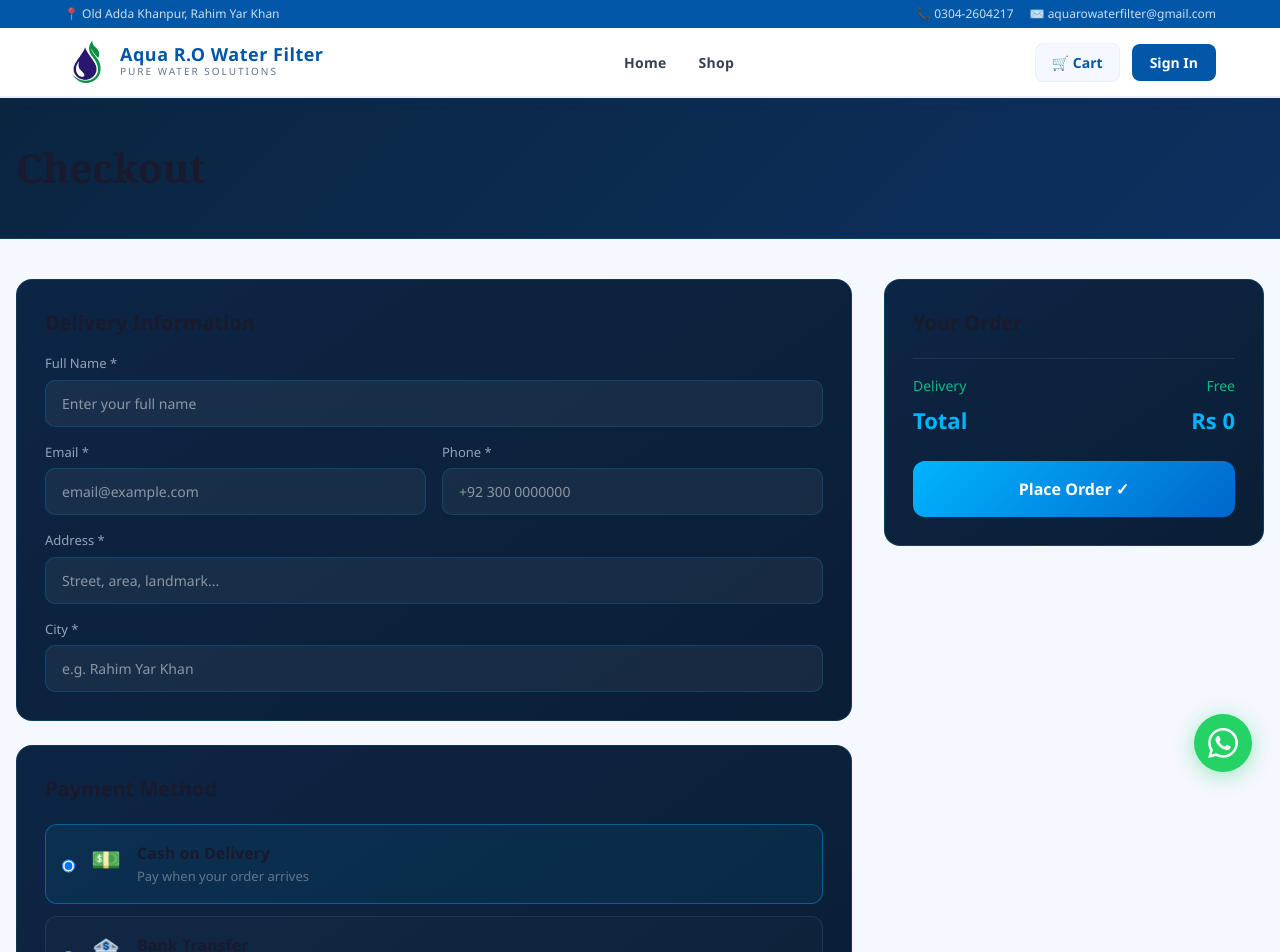
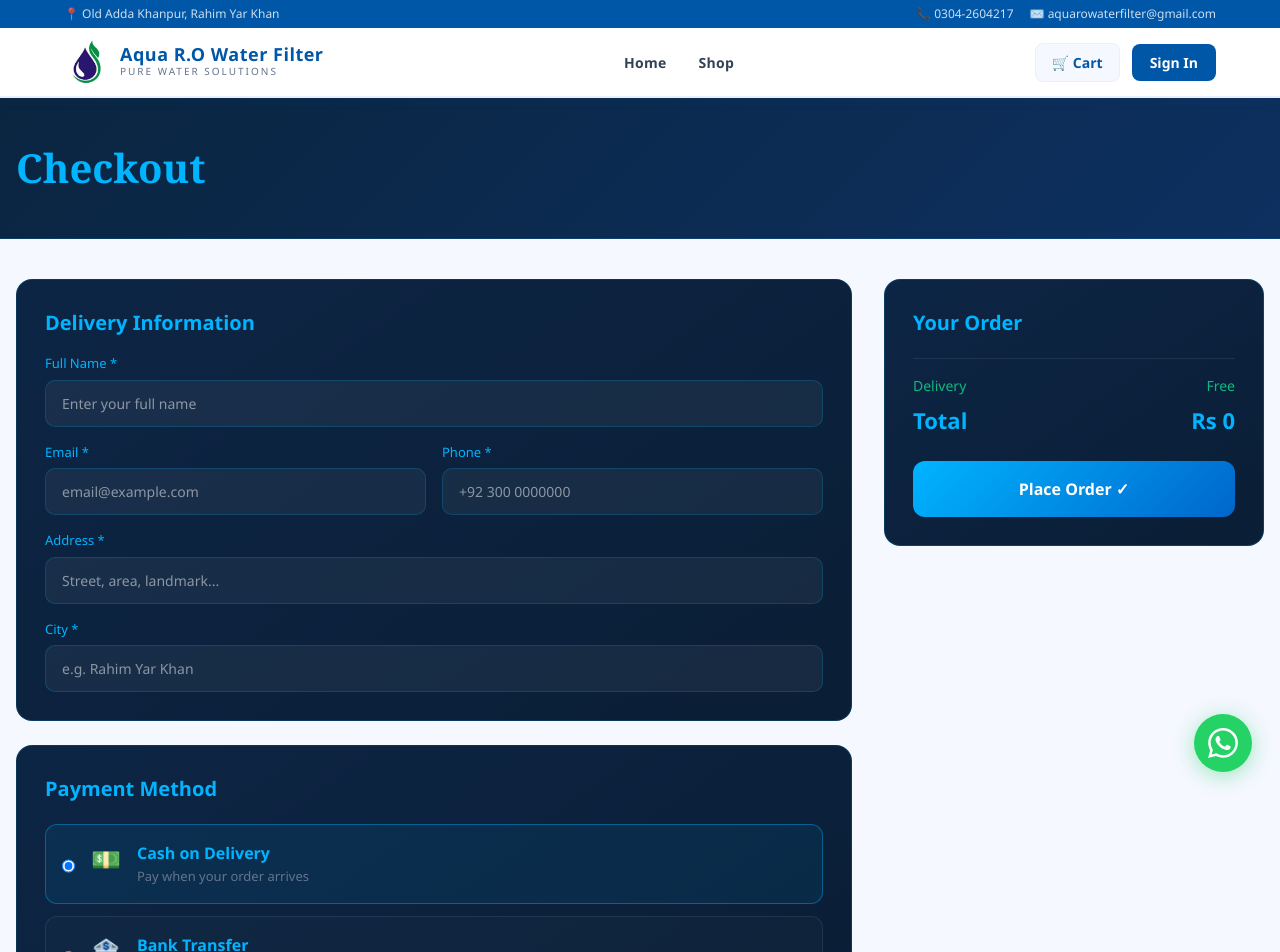
Before and after one commit to ShaheerKhalid01/aqua-tai, a Next.js app: page /checkout in a window 1280 px wide. Shown: the top 952 px of the page. Built offline with nearby package versions, Linux system fonts and the light colour scheme.

Commit message:
Fix cart quantity selector text color - change from white to dark for visibility

```diff
--- a/app/(store)/cart/page.js
+++ b/app/(store)/cart/page.js
@@ -19,7 +19,7 @@ export default function CartPage() {
     <div style={{ minHeight: "100vh", paddingBottom: 80 }}>
       <div style={{ background: "linear-gradient(135deg, #0a2540, #0d3060)", padding: "40px 0", borderBottom: "1px solid rgba(0,180,255,0.15)", marginBottom: 40 }}>
         <div className="max-w-7xl mx-auto px-4">
-          <h1 style={{ fontSize: 40, fontWeight: 900, fontFamily: "Georgia, serif" }}>Shopping Cart</h1>
+          <h1 style={{ fontSize: 40, fontWeight: 900, fontFamily: "Georgia, serif", color: "#00b4ff" }}>Shopping Cart</h1>
           <p style={{ color: "#94a3b8", marginTop: 8 }}>{items.length} item{items.length > 1 ? "s" : ""} in your cart</p>
         </div>
       </div>
@@ -32,7 +32,7 @@ export default function CartPage() {
               <div key={item.id} style={{ background: "linear-gradient(145deg, #0d2545, #0a1e35)", border: "1px solid rgba(0,180,255,0.15)", borderRadius: 16, padding: 24, marginBottom: 16, display: "flex", gap: 20, alignItems: "center" }}>
                 <div style={{ width: 80, height: 80, background: "linear-gradient(135deg, #0a2540, #1a3a6c)", borderRadius: 12, display: "flex", alignItems: "center", justifyContent: "center", fontSize: 36, flexShrink: 0 }}>💧</div>
                 <div style={{ flex: 1 }}>
-                  <h3 style={{ fontWeight: 700, marginBottom: 6 }}>{item.name}</h3>
+                  <h3 style={{ fontWeight: 700, marginBottom: 6, color: "#00b4ff" }}>{item.name}</h3>
                   <p style={{ color: "#00b4ff", fontWeight: 700, fontSize: 18 }}>{formatPrice(item.price)}</p>
                 </div>
                 <div style={{ display: "flex", alignItems: "center", gap: 0, background: "rgba(255,255,255,0.05)", border: "1px solid rgba(0,180,255,0.2)", borderRadius: 10, overflow: "hidden" }}>
@@ -51,10 +51,10 @@ export default function CartPage() {
           {/* Summary */}
           <div>
             <div style={{ background: "linear-gradient(145deg, #0d2545, #0a1e35)", border: "1px solid rgba(0,180,255,0.2)", borderRadius: 16, padding: 28, position: "sticky", top: 90 }}>
-              <h2 style={{ fontSize: 22, fontWeight: 800, marginBottom: 24 }}>Order Summary</h2>
+              <h2 style={{ fontSize: 22, fontWeight: 800, color: "#00b4ff", marginBottom: 24 }}>Order Summary</h2>
               {items.map((item) => (
                 <div key={item.id} style={{ display: "flex", justifyContent: "space-between", marginBottom: 12, fontSize: 14 }}>
-                  <span style={{ color: "#94a3b8" }}>{item.name} × {item.qty}</span>
+                  <span style={{ color: "#00b4ff" }}>{item.name} × {item.qty}</span>
                   <span>{formatPrice(item.price * item.qty)}</span>
                 </div>
               ))}
--- a/app/(store)/checkout/page.js
+++ b/app/(store)/checkout/page.js
@@ -38,13 +38,13 @@ export default function CheckoutPage() {
   if (placed) return (
     <div style={{ minHeight: "80vh", display: "flex", flexDirection: "column", alignItems: "center", justifyContent: "center", textAlign: "center", padding: "0 16px" }}>
       <div style={{ fontSize: 80, marginBottom: 20 }}>🎉</div>
-      <h2 style={{ fontSize: 36, fontWeight: 900, fontFamily: "Georgia, serif", marginBottom: 12 }}>Order Placed!</h2>
+      <h2 style={{ fontSize: 36, fontWeight: 900, fontFamily: "Georgia, serif", color: "#00b4ff", marginBottom: 12 }}>Order Placed!</h2>
       <div style={{ background: "rgba(0,180,255,0.08)", border: "1px solid rgba(0,180,255,0.2)", borderRadius: 12, padding: "12px 28px", marginBottom: 16, display: "inline-block" }}>
-        <span style={{ color: "#64748b", fontSize: 13 }}>Order ID: </span>
+        <span style={{ color: "#00b4ff", fontSize: 13 }}>Order ID: </span>
         <span style={{ color: "#00b4ff", fontWeight: 800, fontSize: 16 }}>{orderId}</span>
       </div>
-      <p style={{ color: "#94a3b8", fontSize: 18, marginBottom: 8 }}>Thank you, {form.name}!</p>
-      <p style={{ color: "#64748b", marginBottom: 32 }}>We'll contact you at {form.phone} to confirm delivery.</p>
+      <p style={{ color: "#00b4ff", fontSize: 18, marginBottom: 8 }}>Thank you, {form.name}!</p>
+      <p style={{ color: "#00b4ff", marginBottom: 32 }}>We'll contact you at {form.phone} to confirm delivery.</p>
       <div style={{ display: "flex", gap: 12, flexWrap: "wrap", justifyContent: "center" }}>
         <Link href="/orders" style={{ background: "rgba(0,180,255,0.1)", border: "1px solid rgba(0,180,255,0.3)", color: "#00b4ff", padding: "12px 24px", borderRadius: 12, textDecoration: "none", fontWeight: 700 }}>📦 View My Orders</Link>
         <Link href="/" style={{ background: "linear-gradient(135deg, #00b4ff, #0066cc)", color: "#fff", padding: "12px 24px", borderRadius: 12, textDecoration: "none", fontWeight: 700 }}>Continue Shopping</Link>
@@ -53,13 +53,13 @@ export default function CheckoutPage() {
   );
 
   const inputStyle = { width: "100%", background: "rgba(255,255,255,0.05)", border: "1px solid rgba(0,180,255,0.2)", borderRadius: 10, padding: "12px 16px", color: "#fff", fontSize: 14, outline: "none", marginTop: 6 };
-  const labelStyle = { color: "#94a3b8", fontSize: 13, display: "block", marginTop: 16 };
+  const labelStyle = { color: "#00b4ff", fontSize: 13, display: "block", marginTop: 16 };
 
   return (
     <div style={{ minHeight: "100vh", paddingBottom: 80 }}>
       <div style={{ background: "linear-gradient(135deg, #0a2540, #0d3060)", padding: "40px 0", borderBottom: "1px solid rgba(0,180,255,0.15)", marginBottom: 40 }}>
         <div className="max-w-7xl mx-auto px-4">
-          <h1 style={{ fontSize: 40, fontWeight: 900, fontFamily: "Georgia, serif" }}>Checkout</h1>
+          <h1 style={{ fontSize: 40, fontWeight: 900, fontFamily: "Georgia, serif", color: "#00b4ff" }}>Checkout</h1>
         </div>
       </div>
 
@@ -68,7 +68,7 @@ export default function CheckoutPage() {
           <div style={{ display: "grid", gridTemplateColumns: "1fr 380px", gap: 32 }}>
             <div>
               <div style={{ background: "linear-gradient(145deg, #0d2545, #0a1e35)", border: "1px solid rgba(0,180,255,0.15)", borderRadius: 16, padding: 28, marginBottom: 24 }}>
-                <h2 style={{ fontWeight: 800, fontSize: 20, marginBottom: 4 }}>Delivery Information</h2>
+                <h2 style={{ fontWeight: 800, fontSize: 20, color: "#00b4ff", marginBottom: 4 }}>Delivery Information</h2>
 
                 <label style={labelStyle}>Full Name *</label>
                 <input style={inputStyle} name="name" value={form.name} onChange={handleChange} required placeholder="Enter your full name" />
@@ -94,12 +94,15 @@ export default function CheckoutPage() {
               </div>
 
               <div style={{ background: "linear-gradient(145deg, #0d2545, #0a1e35)", border: "1px solid rgba(0,180,255,0.15)", borderRadius: 16, padding: 28 }}>
-                <h2 style={{ fontWeight: 800, fontSize: 20, marginBottom: 20 }}>Payment Method</h2>
-                {[["cod", "💵", "Cash on Delivery", "Pay when your order arrives"], ["bank", "🏦", "Bank Transfer", "Transfer to our account and share receipt"]].map(([val, icon, title, desc]) => (
+                <h2 style={{ fontWeight: 800, fontSize: 20, color: "#00b4ff", marginBottom: 20 }}>Payment Method</h2>
+                {[
+                  ["cod", "💵", "Cash on Delivery", "Pay when your order arrives"],
+                  ["bank", "🏦", "Bank Transfer", "Transfer to our account and share receipt"]
+                ].map(([val, icon, title, desc]) => (
                   <label key={val} style={{ display: "flex", gap: 16, padding: "16px", background: form.payment === val ? "rgba(0,180,255,0.08)" : "rgba(255,255,255,0.02)", border: `1px solid ${form.payment === val ? "rgba(0,180,255,0.4)" : "rgba(255,255,255,0.08)"}`, borderRadius: 12, cursor: "pointer", marginBottom: 12 }}>
                     <input type="radio" name="payment" value={val} checked={form.payment === val} onChange={handleChange} style={{ marginTop: 4 }} />
                     <span style={{ fontSize: 24 }}>{icon}</span>
-                    <div><div style={{ fontWeight: 700, marginBottom: 2 }}>{title}</div><div style={{ color: "#64748b", fontSize: 13 }}>{desc}</div></div>
+                    <div><div style={{ fontWeight: 700, marginBottom: 2, color: "#00b4ff" }}>{title}</div><div style={{ color: "#64748b", fontSize: 13 }}>{desc}</div></div>
                   </label>
                 ))}
               </div>
@@ -107,10 +110,10 @@ export default function CheckoutPage() {
 
             <div>
               <div style={{ background: "linear-gradient(145deg, #0d2545, #0a1e35)", border: "1px solid rgba(0,180,255,0.2)", borderRadius: 16, padding: 28, position: "sticky", top: 90 }}>
-                <h2 style={{ fontSize: 20, fontWeight: 800, marginBottom: 20 }}>Your Order</h2>
+                <h2 style={{ fontSize: 20, fontWeight: 800, color: "#00b4ff", marginBottom: 20 }}>Your Order</h2>
                 {items.map((item) => (
                   <div key={item.id} style={{ display: "flex", justifyContent: "space-between", marginBottom: 12, fontSize: 14 }}>
-                    <span style={{ color: "#94a3b8" }}>{item.name} × {item.qty}</span>
+                    <span style={{ color: "#00b4ff" }}>{item.name} × {item.qty}</span>
                     <span>{formatPrice(item.price * item.qty)}</span>
                   </div>
                 ))}
--- a/app/(store)/orders/page.js
+++ b/app/(store)/orders/page.js
@@ -59,7 +59,7 @@ export default function MyOrdersPage() {
       <div style={{ background: "linear-gradient(135deg, #0a2540, #0d3060)", padding: "50px 0 36px", borderBottom: "1px solid rgba(0,180,255,0.15)" }}>
         <div className="max-w-4xl mx-auto px-4">
           <div style={{ color: "#00b4ff", fontSize: 12, letterSpacing: 3, textTransform: "uppercase", marginBottom: 8 }}>Account</div>
-          <h1 style={{ fontSize: 38, fontWeight: 900, fontFamily: "Georgia, serif", marginBottom: 8 }}>My Orders</h1>
+          <h1 style={{ fontSize: 38, fontWeight: 900, fontFamily: "Georgia, serif", color: "#00b4ff", marginBottom: 8 }}>My Orders</h1>
           <p style={{ color: "#94a3b8" }}>Welcome, {state.clientUser.name}</p>
         </div>
       </div>
--- a/app/(store)/shop/page.js
+++ b/app/(store)/shop/page.js
@@ -9,11 +9,11 @@ import { formatPrice } from "@/lib/utils";
 const MAX_PRICE = 150000;
 
 const CATEGORY_ICONS = {
-  "Reverse Osmosis System": "🔬",
-  "Cartridges & Accessories": "🔧",
-  "Whole House Water Softener": "🏠",
-  "Domestic Water Filter": "🚰",
-  "Commercial Water Plants": "🏭",
+  "Reverse Osmosis System": "",
+  "Cartridges & Accessories": "",
+  "Whole House Water Softener": "",
+  "Domestic Water Filter": "",
+  "Commercial Water Plants": "",
 };
 
 function FilterTag({ label, onRemove }) {
@@ -139,7 +139,7 @@ function ShopContent() {
           <aside>
             <div style={{ background: "linear-gradient(145deg, #0d2545, #0a1e35)", border: "1px solid rgba(0,180,255,0.12)", borderRadius: 16, padding: 22, position: "sticky", top: 80 }}>
               <div style={{ display: "flex", justifyContent: "space-between", alignItems: "center", marginBottom: 22 }}>
-                <span style={{ fontWeight: 800, fontSize: 15 }}>Filters</span>
+                <span style={{ fontWeight: 800, fontSize: 15, color: "#00a8ff" }}>Filters</span>
                 {hasActiveFilters && <button onClick={resetFilters} style={{ background: "rgba(239,68,68,0.1)", border: "1px solid rgba(239,68,68,0.25)", color: "#ef4444", padding: "3px 10px", borderRadius: 6, cursor: "pointer", fontSize: 11, fontWeight: 600 }}>Reset All</button>}
               </div>
 
```
Also changed, not shown: lib/mongodb.js.
